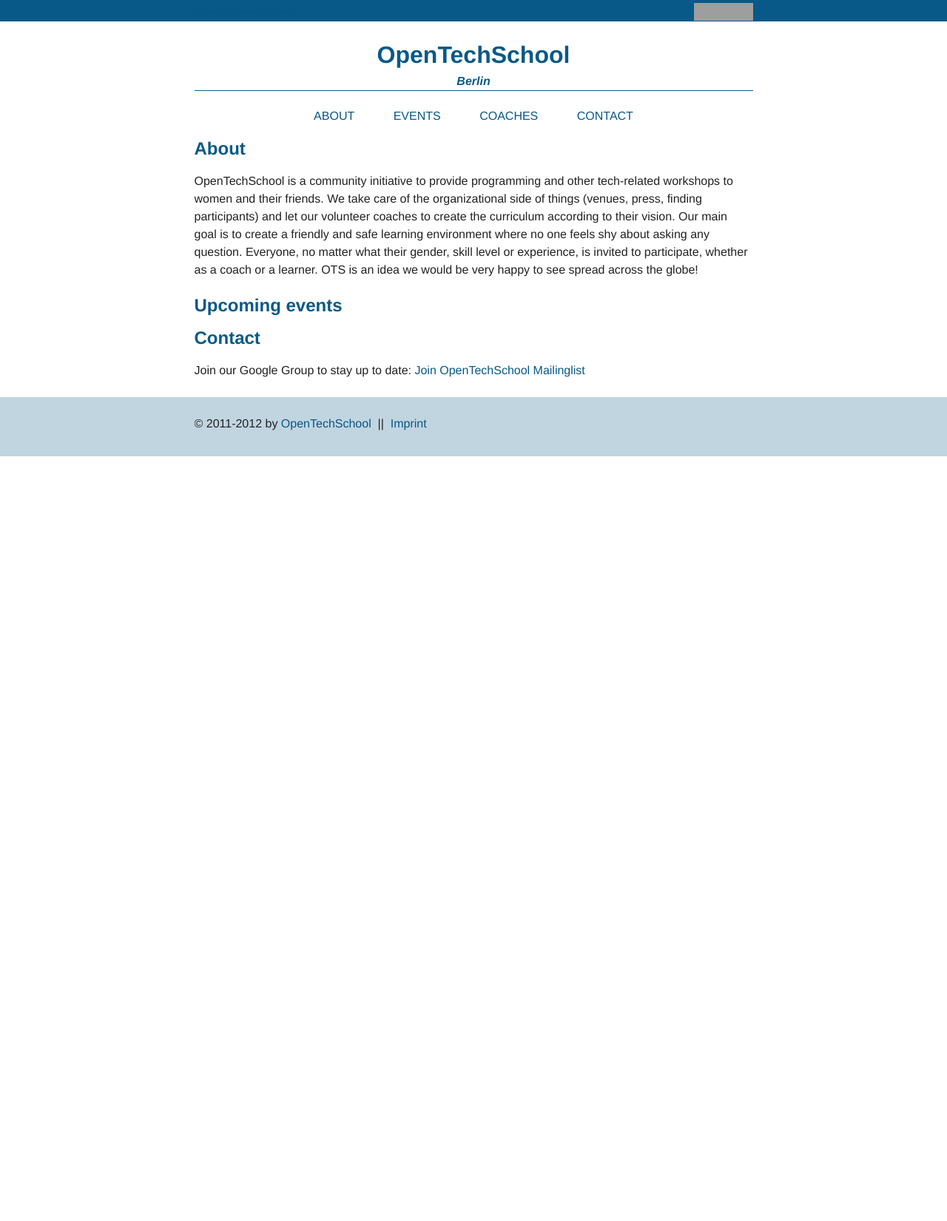
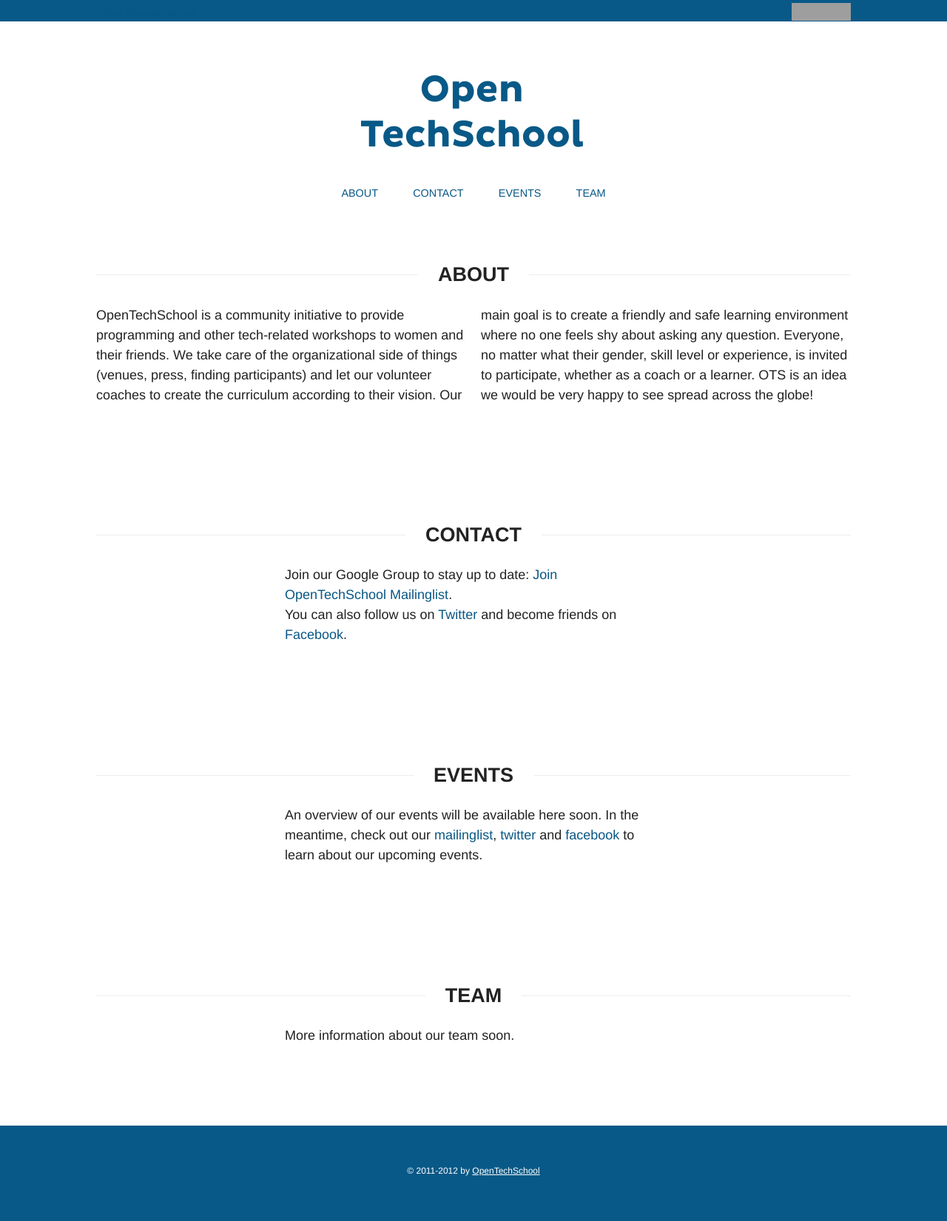
Before and after one commit to OpenTechSchool/python, a Jekyll site: the page built from index.html, in a window 1280 px wide. Shown: the whole page at 74% size. Built offline with Jekyll 4.4.1, drawn with Linux system fonts in a browser that asks for light colours; nearby versions of some CDN libraries; a script that is not in the unit is left out; comment, search, counter and statistics services are not loaded; before the commit the page ends 900 px from its top, so only the background shows below that; grey boxes are pictures that could not be loaded.

Commit message:
New responsive layout and updated text for OTS main page

```diff
--- a/_layouts/main.html
+++ b/_layouts/main.html
@@ -23,11 +23,6 @@
   <link rel="stylesheet" href="/stylesheets/calendar.css" media="screen"/>
 
   <!-- end CSS-->
-
-  <!--css3-mediaqueries-js - http://code.google.com/p/css3-mediaqueries-js/ - Enables media queries in some unsupported browsers-->
-  <script type="text/javascript" src="js/css3-mediaqueries.js"></script>
-
-
 </head>
 
 <body>
@@ -47,11 +42,10 @@
 
   <header class="site_header">
     <div class="container">
-      <h1>
-        OpenTechSchool
-        <i>Berlin</i>
+
+      <h1 class="ots_logo">
+        <a href="/">OpenTechSchool</a>
       </h1>
-
 
       <nav>
         <ul class="nav_list">
@@ -59,17 +53,16 @@
             <a href="#about">About</a>
           </li>
           <li>
-            <a href="/#events">events</a>
+            <a href="#contact">Contact</a>
           </li>
           <li>
-            <a href="#coaches">Coaches</a>
+            <a href="/#events">Events</a>
           </li>
           <li>
-            <a href="#contact">Contact</a>
+            <a href="#team">Team</a>
           </li>
         </ul>
       </nav>
-
 
     </div>
   </header>
@@ -83,15 +76,14 @@
   </div>
  -->
 
-  <div class="container">
-    {{ content }}
-  </div>
+  {{ content }}
 
-  <footer class="full_bg">
+
+  <footer>
     <div class="container">
 
       <p>
-        © 2011-2012 by <a href="http://www.opentechschool.org">OpenTechSchool</a>&nbsp;&nbsp;||&nbsp;&nbsp;<a href="/imprint.html">Imprint</a>
+        © 2011-2012 by <a href="http://www.opentechschool.org">OpenTechSchool</a><!-- &nbsp;&nbsp;||&nbsp;&nbsp;<a href="/imprint.html">Imprint</a> -->
       </p>
 
     </div>
--- a/index.html
+++ b/index.html
@@ -4,28 +4,75 @@
 ---
 
 
-<div class="row">
 
-  <div class="sixcol">
+<section class="bg_full">
 
-    <h2 id="about">About</h2>
-    <p>OpenTechSchool is a community initiative to provide programming and other tech-related workshops to women and their friends. We take care of the organizational side of things (venues, press, finding participants) and let our volunteer coaches to create the curriculum according to their vision. Our main goal is to create a friendly and safe learning environment where no one feels shy about asking any question. Everyone, no matter what their gender, skill level or experience, is invited to participate, whether as a coach or a learner. OTS is an idea we would be very happy to see spread across the globe!
+  <div class="container">
+
+    <h2 id="about"><span>About</span></h2>
+    <p class="cols">OpenTechSchool is a community initiative to provide programming and other tech-related workshops to women and their friends. We take care of the organizational side of things (venues, press, finding participants) and let our volunteer coaches to create the curriculum according to their vision. Our main goal is to create a friendly and safe learning environment where no one feels shy about asking any question. Everyone, no matter what their gender, skill level or experience, is invited to participate, whether as a coach or a learner. OTS is an idea we would be very happy to see spread across the globe!
     </p>
 
 
+    <!-- Move this div where you want to insert the calendar -->
+    <!--
     <h2>Upcoming events</h2>
-    <!-- Move this div where you want to insert the calendar -->
     <div id="icjs"></div>
+    -->
+
+  </div>
+
+</section>
+
+<section class="bg_full">
+
+  <div class="container">
+
+    <h2 id="contact"><span>Contact</span></h2>
+    <div class="container_small">
+
+      <p>
+        Join our Google Group to stay up to date: <a href="https://groups.google.com/forum/#!forum/opentechschool">Join OpenTechSchool Mailinglist</a>.<br>
+        You can also follow us on <a href="https://twitter.com/OpenTechSchool">Twitter</a> and become friends on <a href="http://www.facebook.com/OpenTechSchool">Facebook</a>.
+      </p>
+
+    </div>
+  </div>
+
+</section>
 
 
-    <h2 id="contact">Contact</h2>
-    <p>
-    Join our Google Group to stay up to date: <a href="https://groups.google.com/forum/#!forum/opentechschool">Join OpenTechSchool Mailinglist</a>
-    </p>
+<section class="bg_full">
+
+  <div class="container">
+
+    <h2 id="events"><span>Events</span></h2>
+    <div class="container_small">
+
+      <p>
+      An overview of our events will be available here soon. In the meantime, check out our <a href="https://groups.google.com/forum/#!forum/opentechschool">mailinglist</a>, <a href="https://twitter.com/OpenTechSchool">twitter</a> and <a href="http://www.facebook.com/OpenTechSchool">facebook</a> to learn about our upcoming events.
+      </p>
+
+    </div>
+  </div>
+
+</section>
+
+<section class="bg_full">
+
+  <div class="container">
+
+    <h2 id="team"><span>Team</span></h2>
+    <div class="container_small">
+
+      <p>
+        More information about our team soon.
+      </p>
+    </div>
 
   </div>
-</div>
 
+</section>
 
 <script>(function() {
 
--- a/stylesheets/grid.css
+++ b/stylesheets/grid.css
@@ -1,10 +1,11 @@
 .container {
 width: 100%;
-max-width: 755px;
+max-width: 1020px;
 min-width: 755px;
 margin: 0 auto;
 overflow: hidden;
 }
+
 
 img, object, embed {
 max-width: 100%;
@@ -20,11 +21,10 @@
 @media only screen and (max-width: 1023px) {
 
   body {
-  font-size: 0.8em;
-  line-height: 1.5em;
+
   }
 
-  }
+}
 
 
 /* Mobile */
@@ -39,10 +39,16 @@
   body, .container {
   width: 100%;
   min-width: 0;
-  margin-left: 0px;
-  margin-right: 0px;
-  padding-left: 0px;
-  padding-right: 0px;
+  margin-left: 0;
+  margin-right: 0;
+  padding-left: 0;
+  padding-right: 0;
+  }
+
+  .container {
+  width: 94%;
+  padding-left: 3%;
+  padding-right: 3%;
   }
 
 }
--- a/stylesheets/style.css
+++ b/stylesheets/style.css
@@ -8,7 +8,7 @@
 [hidden] { display: none; }
 
 html { font-size: 100%; overflow-y: scroll; -webkit-text-size-adjust: 100%; -ms-text-size-adjust: 100%; }
-body { margin: 0; font-size: 16px; line-height: 1.5; }
+body { margin: 0; font-size: 18px; line-height: 1.5; }
 body, button, input, select, textarea { font-family: "Pluto Sans", "Helvetica Neue", Arial, Helvetica, sans-serif; color: #222; }
 
 ::-moz-selection { background: #fe57a1; color: #fff; text-shadow: none; }
@@ -61,10 +61,11 @@
 table { border-collapse: collapse; border-spacing: 0; }
 td { vertical-align: top; }
 
+/* ========================================== */
+/* ! Shared styles, OTS branding */
+/* ========================================== */
 
-/* ==|== primary styles =====================================================
-   Author: Benjamin Kampmann
-   ========================================================================== */
+
 
 a,
 a:link,
@@ -76,83 +77,152 @@
 a:hover,
 a:active,
 a:focus {
-  color: #0c709d;
+  color: #1F8AB6;
   text-decoration: underline;
 }
 
-label,
-input,
-button,
-select,
-textarea {
-  font-size: 13px;
-  font-weight: normal;
-  line-height: 18px;
+
+body {
+  line-height: 1.5em;
 }
 
-label {
-  display: block;
-  margin-bottom: 5px;
-  color: #333333;
+p {
+  margin-bottom: 1.5em;
 }
-input,
-textarea,
-select,
-.uneditable-input {
-  display: inline-block;
-  width: 210px;
-  height: 18px;
-  padding: 4px;
-  margin-bottom: 9px;
-  font-size: 13px;
-  line-height: 18px;
-  color: #555555;
-  border: 1px solid #ccc;
-  -webkit-border-radius: 3px;
-  -moz-border-radius: 3px;
-  border-radius: 3px;
-}
-.uneditable-textarea {
-  width: auto;
-  height: auto;
-}
-label input, label textarea, label select {
-  display: block;
+
+section {
+  padding: 1em 1em 4.5em 1em;
 }
 
 
-
-input, textarea {
-  -webkit-box-shadow: inset 0 1px 1px rgba(0, 0, 0, 0.075);
-  -moz-box-shadow: inset 0 1px 1px rgba(0, 0, 0, 0.075);
-  box-shadow: inset 0 1px 1px rgba(0, 0, 0, 0.075);
-  -webkit-transition: border linear 0.2s, box-shadow linear 0.2s;
-  -moz-transition: border linear 0.2s, box-shadow linear 0.2s;
-  -ms-transition: border linear 0.2s, box-shadow linear 0.2s;
-  -o-transition: border linear 0.2s, box-shadow linear 0.2s;
-  transition: border linear 0.2s, box-shadow linear 0.2s;
-}
-input:focus, textarea:focus {
-  border-color: rgba(82, 168, 236, 0.8);
-  -webkit-box-shadow: inset 0 1px 1px rgba(0, 0, 0, 0.075), 0 0 8px rgba(82, 168, 236, 0.6);
-  -moz-box-shadow: inset 0 1px 1px rgba(0, 0, 0, 0.075), 0 0 8px rgba(82, 168, 236, 0.6);
-  box-shadow: inset 0 1px 1px rgba(0, 0, 0, 0.075), 0 0 8px rgba(82, 168, 236, 0.6);
-  outline: 0;
-  outline: thin dotted \9;
-  /* IE6-9 */
-
+.bg_full {
+  margin: 0;
+/*  background: #f6f8eb;*/
 }
 
+h1, h2, h3, h4, h5, h6 {
+  font-weight: bold;
+}
+
+h2 {
+  text-align: center;
+  border-bottom: 1px solid #EEE;
+  text-transform: uppercase;
+  position: relative;
+  margin-bottom: 1.5em;
+}
+
+h2 span {
+  background: #FFF;
+  padding: .5em 1em;
+  position: relative;
+  bottom: -.5em;
+}
+
+.ots_logo {
+  width: 304px;
+  margin: 2em auto .5em auto;
+}
+
+.ots_logo a {
+  width: 304px;
+  height: 100px;
+  margin-bottom: 0;
+  text-indent: 100%;
+  white-space: nowrap;
+  overflow: hidden;
+  display: block;
+  background: transparent url("../images/ots_logo_v.png") no-repeat 0 0;
+}
+
+.ots_logo a:focus, .ots_logo a:hover, .ots_logo a:active {
+  outline: none;
+  background-position: 0 -140px;
+  outline: none;
+}
+
+footer,
+.meta_nav {
+  height: 21px;
+  padding: 4px 0;
+  font-size: 12px;
+  background: #085987;
+  color: #FFF;
+}
+
+.meta_nav iframe {
+  float: right;
+  margin-left: 6px;
+}
+
+footer {
+  text-align: center;
+  padding: 3em 0;
+  height: auto;
+}
+
+footer a,
+footer a:link,
+footer a:visited {
+  color: #FFF;
+  text-decoration: underline;
+}
+
+footer a:hover,
+footer a:active,
+footer a:focus {
+  color: #FFF;
+  text-decoration: underline;
+}
+
+
+.nav_list {
+  text-align: center;
+  font-size: .8em;
+  padding: 2em;
+}
+
+.nav_list li {
+  display: inline;
+}
+
+.nav_list li a {
+  display: inline-block;
+  padding: 0 1.5em;
+  text-transform: uppercase;
+}
+
+.main_img {
+  text-align: center;
+  height: 24em;
+  overflow: hidden;
+}
 
 
 /* ============================== */
 /* ! Layout for desktop version   */
 /* ============================== */
 
-body {
+@media handheld, only screen and (min-width: 768px) {
+
+  body {
+
+  }
+  .cols {
+    -moz-column-count: 2;
+    -moz-column-gap: 20px;
+    -webkit-column-count: 2;
+    -webkit-column-gap: 20px;
+    column-count: 2;
+    column-gap: 20px;
+  }
+
+  .container_small {
+    padding: 0 25%;
+  }
+
 
 }
-
 
 
 /* ============================= */
@@ -163,6 +233,25 @@
 
   body {
 
+  }
+
+}
+
+
+
+/* ============================= */
+/* ! Layout for mobile version   */
+/* ============================= */
+
+@media handheld, only screen and (max-width: 640px) {
+
+  body {
+
+  }
+
+  .nav_list li a {
+    display: block;
+    padding: 1em 0;
   }
 
 }
@@ -181,80 +270,6 @@
 
 }
 
-
-
-/* ========================================== */
-/* ! Shared styles, OTS branding */
-/* ========================================== */
-
-body {
-  line-height: 1.5em;
-}
-
-p {
-  margin-bottom: 1.5em;
-}
-
-.full_bg {
-  margin: 0;
-  padding: .5em 0;
-  background: rgba(8,89,135,.25);
-}
-
-.site_header {
-}
-h1, h2, h3, h4, h5, h6 {
-  color: #085987;
-  font-weight: bold;
-}
-
-.site_header h1 {
-  font-size: 2em;
-  line-height: 1.5;
-  color: #085987;
-  text-align: center;
-  border-bottom: 1px solid #085987;
-}
-
-.site_header h1 i {
-  font-size: .5em;
-  color: #085987;
-  font-style: italic;
-  display: block;
-}
-
-.meta_nav {
-  height: 21px;
-  padding: 4px 0;
-  font-size: 12px;
-  background: #085987;
-}
-
-.meta_nav iframe {
-  float: right;
-  margin-left: 6px;
-}
-
-
-.nav_list {
-  text-align: center;
-}
-
-.nav_list li {
-  display: inline;
-}
-
-.nav_list li a {
-  display: inline-block;
-  padding: 0 1.5em;
-  text-transform: uppercase;
-}
-
-.main_img {
-  text-align: center;
-  height: 24em;
-  overflow: hidden;
-}
 
 
 /* ==|== non-semantic helper classes ======================================== */
```
Also changed, not shown: images/ots_logo_v.png (added).
